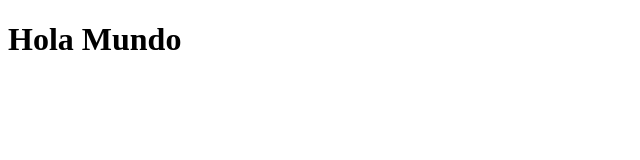
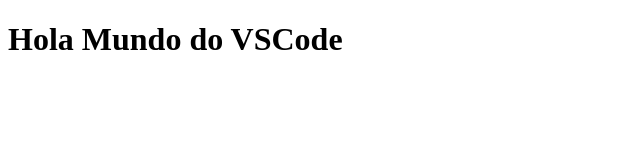
Before and after one commit to sanxezco/test-vscode, a plain HTML site: page index.html in a window 1280 px wide. Shown: the whole page, without its empty margins (0-640 px from the left). Drawn offline with Linux system fonts and the light colour scheme.

Commit message:
Update index.html

```diff
--- a/index.html
+++ b/index.html
@@ -7,6 +7,6 @@
     <title>Document</title>
 </head>
 <body>
-    <h1>Hola Mundo</h1>
+    <h1>Hola Mundo do VSCode</h1>
 </body>
 </html>
```
